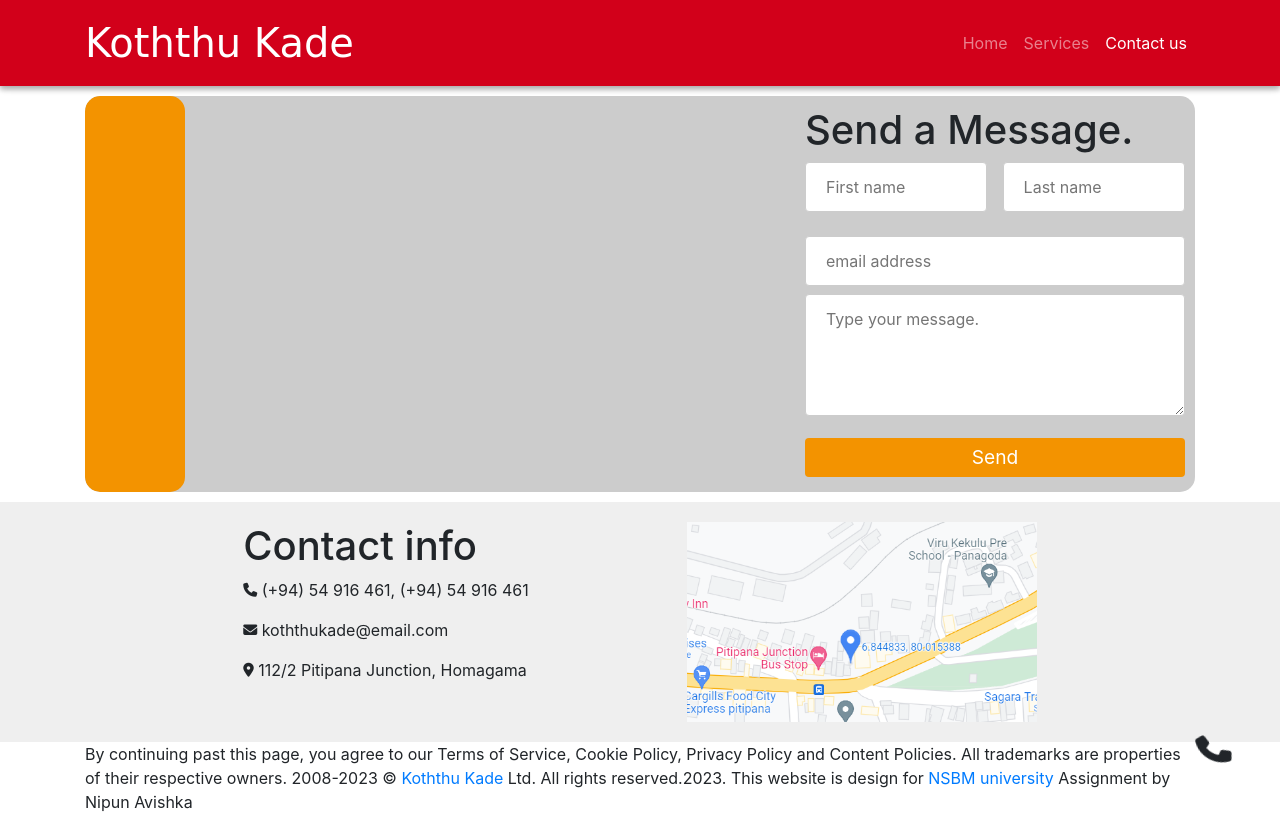
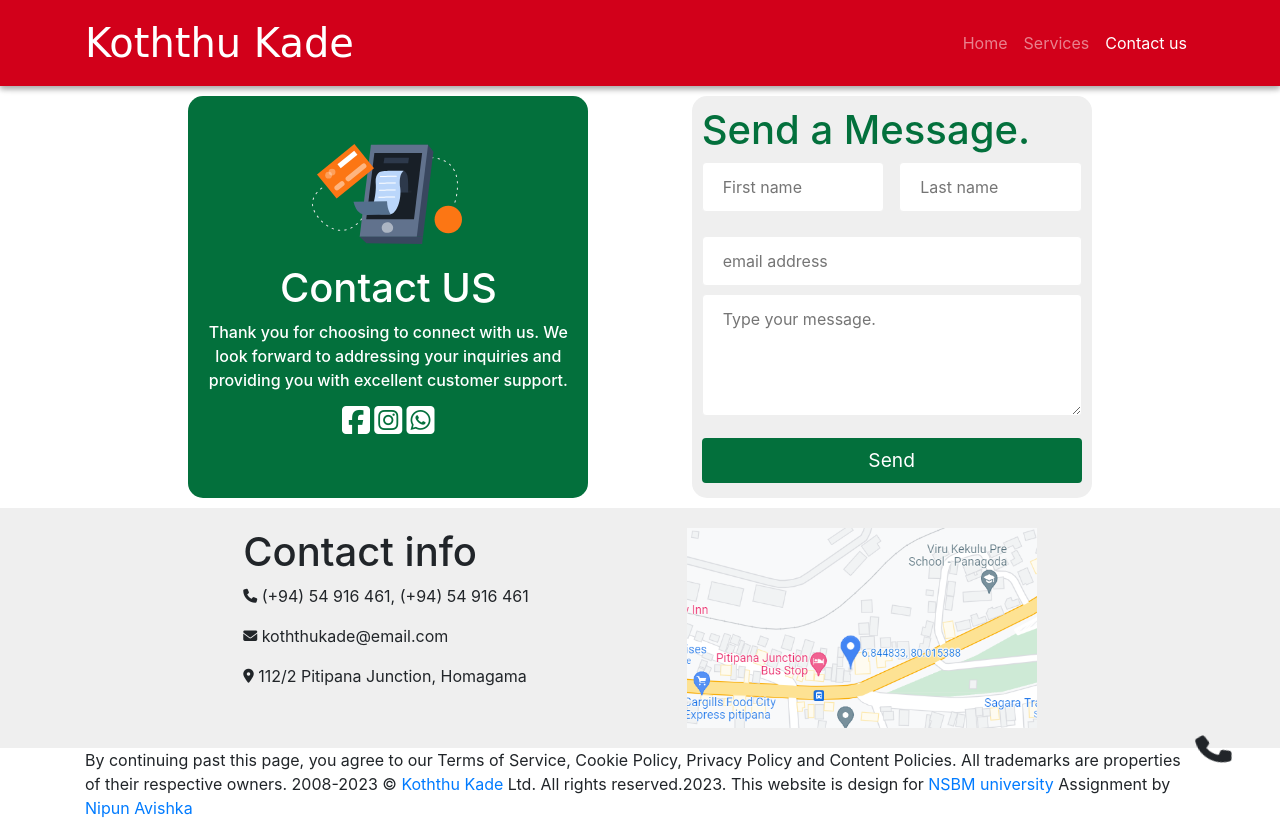
Before and after one commit to nipun-dezoysa/Koththu-kade-frontend-design, a plain HTML site: page contactus.html in a window 1280 px wide. Drawn offline with nearby package versions, Linux system fonts and the light colour scheme.

Commit message:
last update before server uploading

```diff
--- a/contactus.html
+++ b/contactus.html
@@ -38,7 +38,14 @@
     <div class="container">
         <div class="send">
             <div class="send-cbox">
-
+                <div class="image"><img src="images/illustration-thank-you.svg"></div>
+                <h1>Contact US</h1>
+                <p>Thank you for choosing to connect with us. We look forward to addressing your inquiries and providing you with excellent customer support.</p>
+                <div class="socials">
+                    <a href=""><i class="fa-brands fa-square-facebook fa-2xl"></i></a>
+                    <a href=""><i class="fa-brands fa-square-instagram fa-2xl"></i></a>
+                    <a href=""><i class="fa-brands fa-square-whatsapp fa-2xl"></i></a>
+                </div>
             </div>
             <div class="send-box">
                 <h1>Send a Message.</h1>
@@ -73,7 +80,7 @@
 
     <footer>
         <div class="container">
-            <p>By continuing past this page, you agree to our Terms of Service, Cookie Policy, Privacy Policy and Content Policies. All trademarks are properties of their respective owners. 2008-2023 © <a href="#">Koththu Kade</a> Ltd. All rights reserved.2023. This website is design for <a href="https://www.nsbm.ac.lk/">NSBM university</a> Assignment by Nipun Avishka</p>
+            <p>By continuing past this page, you agree to our Terms of Service, Cookie Policy, Privacy Policy and Content Policies. All trademarks are properties of their respective owners. 2008-2023 © <a href="#">Koththu Kade</a> Ltd. All rights reserved.2023. This website is design for <a href="https://www.nsbm.ac.lk/">NSBM university</a> Assignment by <a href="https://github.com/nipun-dezoysa/Koththu-kade-frontend-design">Nipun Avishka</a></p>
         </div>
     </footer>
 
--- a/css/cotactus.css
+++ b/css/cotactus.css
@@ -1,30 +1,53 @@
 .send{
     display: flex;
     width: 100%;
-    background-color: #ccc;
     margin: 10px auto;
     overflow: hidden;
-    border-radius: 15px;
-    justify-content: space-between;
+    justify-content: space-evenly;
 }
 .send-cbox{
-    width: 100px;
-    background-color: #f39300;
+    width: 400px;
+    background-color: #03703c;
     border-radius: 15px;
+    color: white;
+    padding: 10px;
+    font-weight: 500;
+    text-align: center;
+}
+.send-cbox a{
+    text-decoration: none;
+    color: white;
+}
+.send-cbox h1{
+    margin-top: 20px;
+}
+.image{
+    width: 150px;
+    margin-left: 30%;
+    margin-top: 10%;
+}
+.image img{
+    width: 100%;
 }
 .send-box{
     width: 400px;
     padding: 10px;
+    background-color: #EFEFEF;
+    border-radius: 15px;
+}
+.send-box h1{
+    color: #03703c;
+    font-weight: 500;
 }
 .name{
     display: flex;
     justify-content: space-between;
 }
 .send-box input[type=button]{
-    background-color: #f39300;
+    background-color: #03703c;
     color: white;
     padding: 5px;
-    border: none;
+    border: 3px solid #03703c;
     border-radius: 4px;
     cursor: pointer;
     font-size: 1.5vw;
@@ -33,13 +56,14 @@
     width: 100%;
   }
   .send-box input[type=button]:hover{
-      background-color: #850000;
+      background-color: white;
+      color: #03703c;
     }
   .send-box input[type=text], select {
       width: 48%;
       padding: 12px 20px;
       margin: 0;
-      border: 1px solid #ccc;
+      border: 1px solid #EFEFEF;
       border-radius: 4px;
       box-sizing: border-box;
     }
@@ -49,7 +73,7 @@
         padding: 12px 20px;
         margin: 0;
         display: inline-block;
-        border: 1px solid #ccc;
+        border: 1px solid #EFEFEF;
         border-radius: 4px;
         box-sizing: border-box;
 }
@@ -58,7 +82,18 @@
     padding: 12px 20px;
     margin: 8px 0;
     display: inline-block;
-    border: 1px solid #ccc;
+    border: 1px solid #EFEFEF;
     border-radius: 4px;
     box-sizing: border-box;
 }
+i:hover{
+    color: hsl(25, 97%, 53%);
+}
+@media (max-width:700px) {
+    .send{
+        flex-direction: column;
+    }
+    .send-cbox{
+        margin-bottom: 10px;
+    }
+}
--- a/css/services.css
+++ b/css/services.css
@@ -7,3 +7,9 @@
 .service-box h1{
     margin-top: 40px;
 }
+@media (max-width:800px) {
+    .service-box{
+        flex-direction: column;
+    }
+
+}
--- a/css/style.css
+++ b/css/style.css
@@ -329,7 +329,7 @@ footer{
         width: 100%;
         text-align: center;
     }
-    .display,.sub-case{
+    .display,.sub-case,.contact-case{
         flex-direction: column;
     }
     .showcase,.cart,.sub-box{
```
Also changed, not shown: index.html (+1 -1 lines), services.html (+1 -1 lines), images/illustration-thank-you.svg (added).
